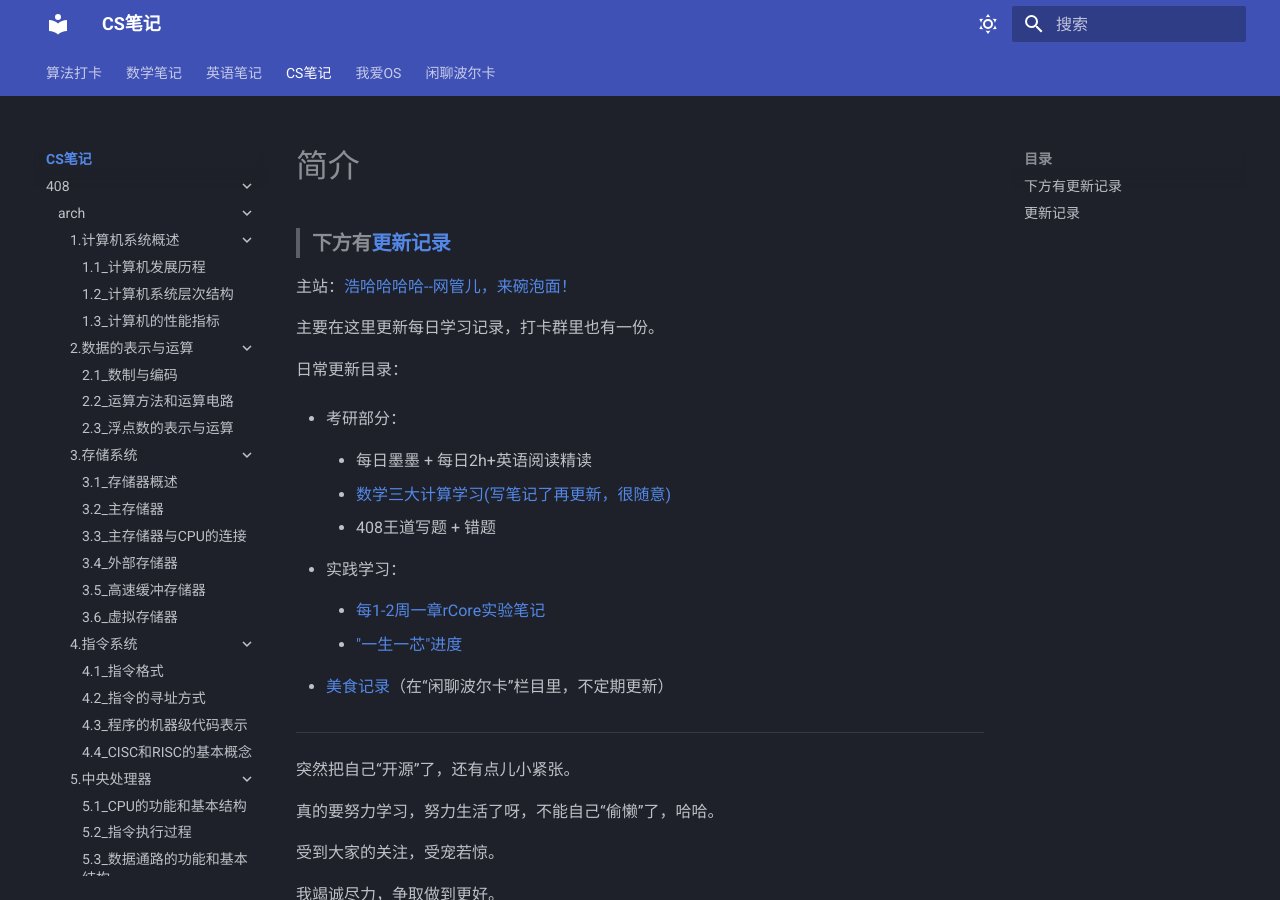
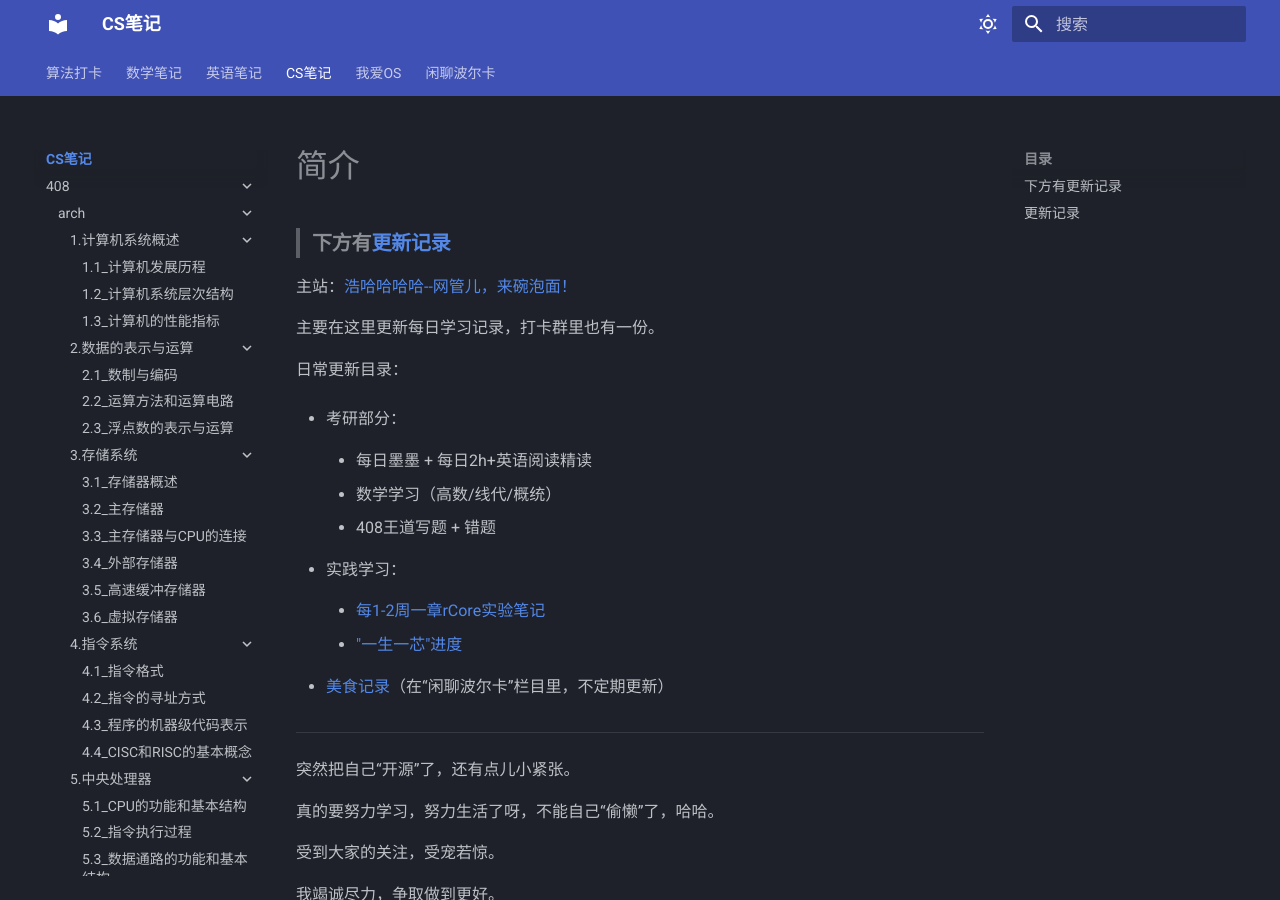
Before and after one commit to Haohahahaha/cs, an MkDocs documentation site: the page built from docs/index.md, in a window 1280 px wide and 900 px high. Built offline with MkDocs 1.6.1 and Material for MkDocs 9.7.7, drawn with Linux system fonts in a browser that asks for light colours.

Commit message:
2023-07-03_03:34:07 update

```diff
--- a/docs/index.md
+++ b/docs/index.md
@@ -12,7 +12,7 @@
 
     - 每日墨墨 + 每日2h+英语阅读精读
 
-    - [数学三大计算学习(写笔记了再更新，很随意)](https://math.haohaha.cn)
+    - 数学学习（高数/线代/概统）
 
     - 408王道写题 + 错题
 
```
